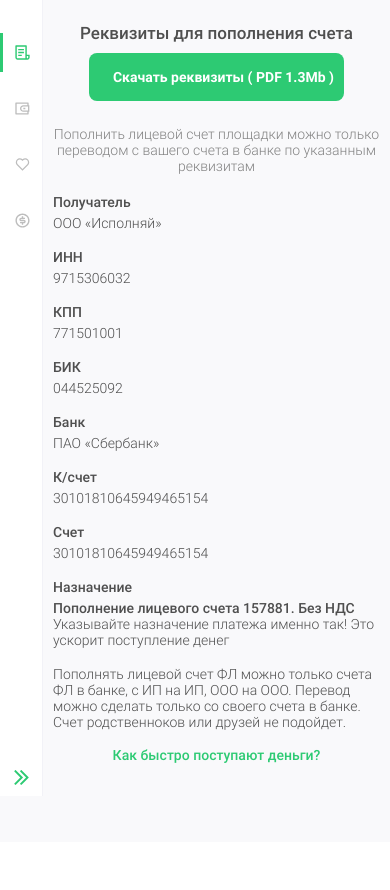
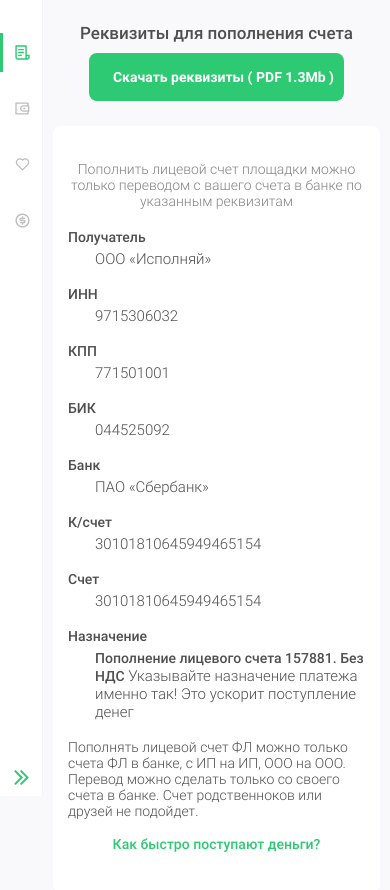
Before and after one commit to j-fulfilled/ispolni, a plain HTML site: page requisites.html in a window 390 px wide. Shown: the part 48-938 px from the top of the page. Before the commit the page ends 890 px from the top, so only its background shows below. Drawn offline with Linux system fonts and the light colour scheme.

Commit message:
new change

```diff
--- a/assets/style/media/_media-md.scss
+++ b/assets/style/media/_media-md.scss
@@ -236,11 +236,10 @@
   .borrow-info__block {
     margin: 46px 0 12px;
   }
-  .borrow-info__circle{
+  .borrow-info__circle {
     flex-direction: column;
-
   }
-  .circle{
+  .circle {
     margin-bottom: 50px;
   }
   .borrow-info__block .borrow-number__all {
@@ -257,15 +256,12 @@
   /*================== -PROJECT-INVESTMENT-max-width-767.98-START- ================== */
   .cost-info__details .about-cost__range {
     width: 100%;
-
   }
   .cost-info__details > p {
     width: 100%;
-margin-bottom: 15px;}
+    margin-bottom: 15px;
+  }
   /*=================== -PROJECT-INVESTMENT-max-width-767.98-END- =================== */
-
-
-
 
   /*=================== - NEWS-max-width-767.98-START- =================== */
   .news-info {
@@ -276,7 +272,8 @@ margin-bottom: 15px;}
     padding: 10px 5px;
   }
   .news-info .news-info__block .news-info__box {
-  padding: 22px 15px 35px 15px;}
+    padding: 22px 15px 35px 15px;
+  }
   .news-info .news-info__block .news-info__box .news-info__box--text__block {
     min-height: auto;
   }
@@ -289,17 +286,22 @@ margin-bottom: 15px;}
     width: 100%;
   }
   .profile-info .company-info__main {
-margin-top: 20px;}
-.company-info__block .title-cost__info{
+    margin-top: 20px;
+  }
+  .company-info__block .title-cost__info {
     flex-direction: initial;
   }
   /*================== -PROFILE-max-width-767.98-END- ================== */
   /*=============== -REQUISTIES-max-width-767.98-START- ================ */
-    .title-cost__info{
+  .title-cost__info {
     flex-direction: column;
   }
-  .requisites-link__download{
+  .requisites-link__download {
     margin-top: 10px;
+  }
+  .requisites .requisites-info__block .requisites-info__box .requisites-info__box--number{
+    margin-left: 0;
+    margin-right: 0;
   }
   .requisites-info__block .requisites-info__box .requisites-info__box--title p {
     margin-bottom: 25px;
@@ -308,5 +310,4 @@ margin-top: 20px;}
     margin-bottom: 25px;
   }
   /*================= -REQUISTIES-max-width-767.98-END- ================ */
-
 }
--- a/assets/style/media/_media-sm.scss
+++ b/assets/style/media/_media-sm.scss
@@ -338,12 +338,8 @@
   .requisites-info__block .requisites-info__box .requisites-info__box--number {
     max-width: 100%;
   }
-  .requisites-info__block
-    .requisites-info__box
-    .requisites-info__box--number
-    .requisites-info__box--number-box
-    p {
-    margin: 5px 0 0;
+  .requisites-info__box .requisites-info__box--number .requisites-info__box--number-box p{
+    margin: 5px 0 0 0;
     font-size: 14px;
   }
   .requisites-info__block
@@ -355,7 +351,7 @@
   }
   .requisites-info__block .requisites-info__box .requisites-info__box--text {
     margin-bottom: 15px;
-    text-align: start;
+    text-align: left;
   }
   .requisites-info__block .requisites-info__box .requisites-info__box--text p {
     line-height: unset;
--- a/assets/style/requisites/_requisites.scss
+++ b/assets/style/requisites/_requisites.scss
@@ -19,10 +19,16 @@
     }
   }
 }
+.requisites{
+  background-color: #ffffff;
+  padding: 35px 15px 39px;
+  border-radius: $border-radius;
+}
 .requisites-info__block {
   max-width: 790px;
   width: 100%;
   margin: auto;
+
   .requisites-info__box {
     text-align: center;
     .requisites-info__box--title {
@@ -36,8 +42,9 @@
     .requisites-info__box--number {
       max-width: 437px;
       width: 100%;
-      margin: auto;
-      text-align: start;
+      margin-left: auto;
+      text-align: left;
+      margin-right: 98px;
       .requisites-info__box--number-box {
         margin-bottom: 18px;
         span {
--- a/requisites.html
+++ b/requisites.html
@@ -169,7 +169,6 @@
                             </div>
                         </div>
                         <div class="requisites">
-                            <div class="requisites-info d_flex f_wrap">
                                 <div class="requisites-info__block">
                                     <div class="requisites-info__box">
                                         <div class="requisites-info__box--title">
@@ -229,7 +228,6 @@
                                         </div>
                                     </div>
                                 </div>
-                            </div>
                         </div>
                     </div>
                 </div>
```
Also changed, not shown: assets/style/style.css, 1 other file. Lines whose indentation alone changed are shown as unchanged.
